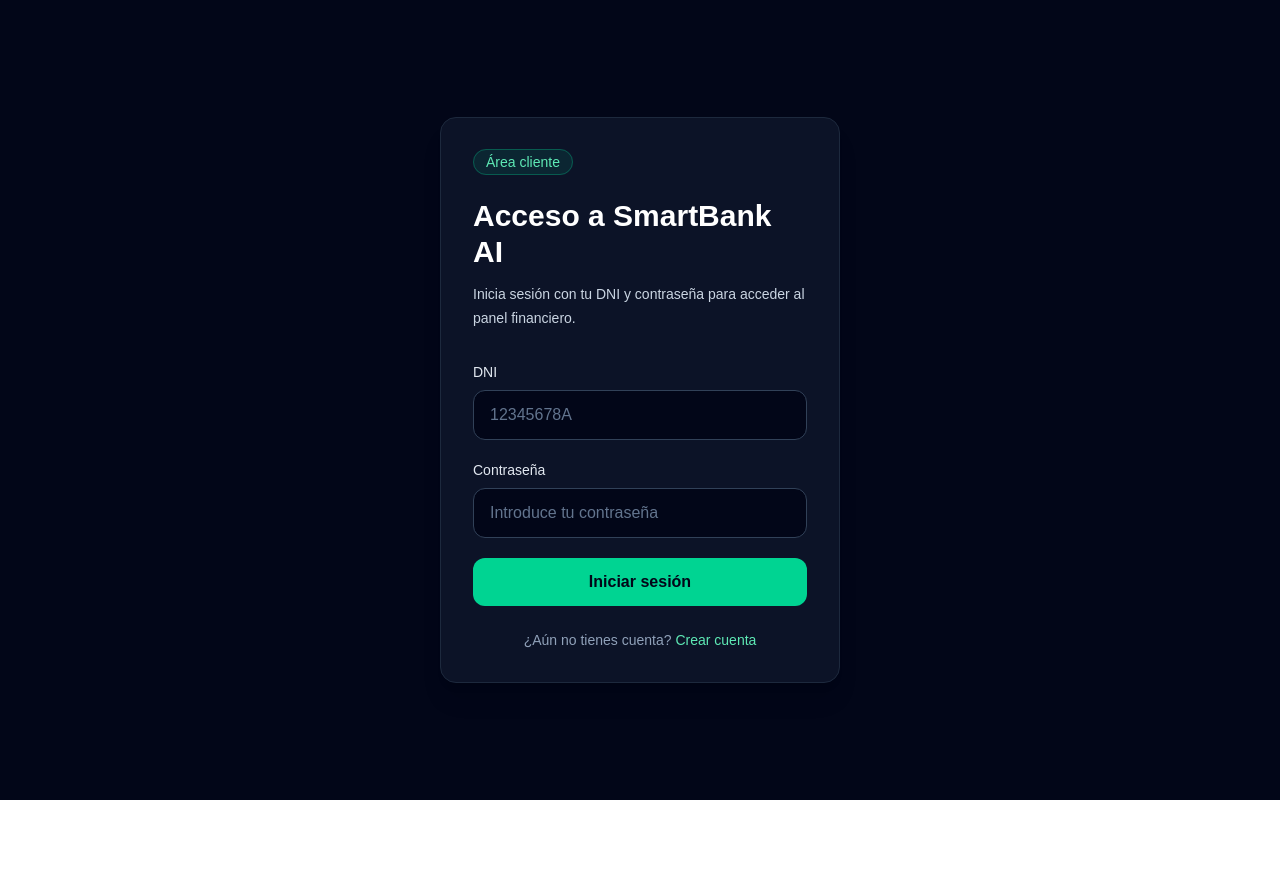
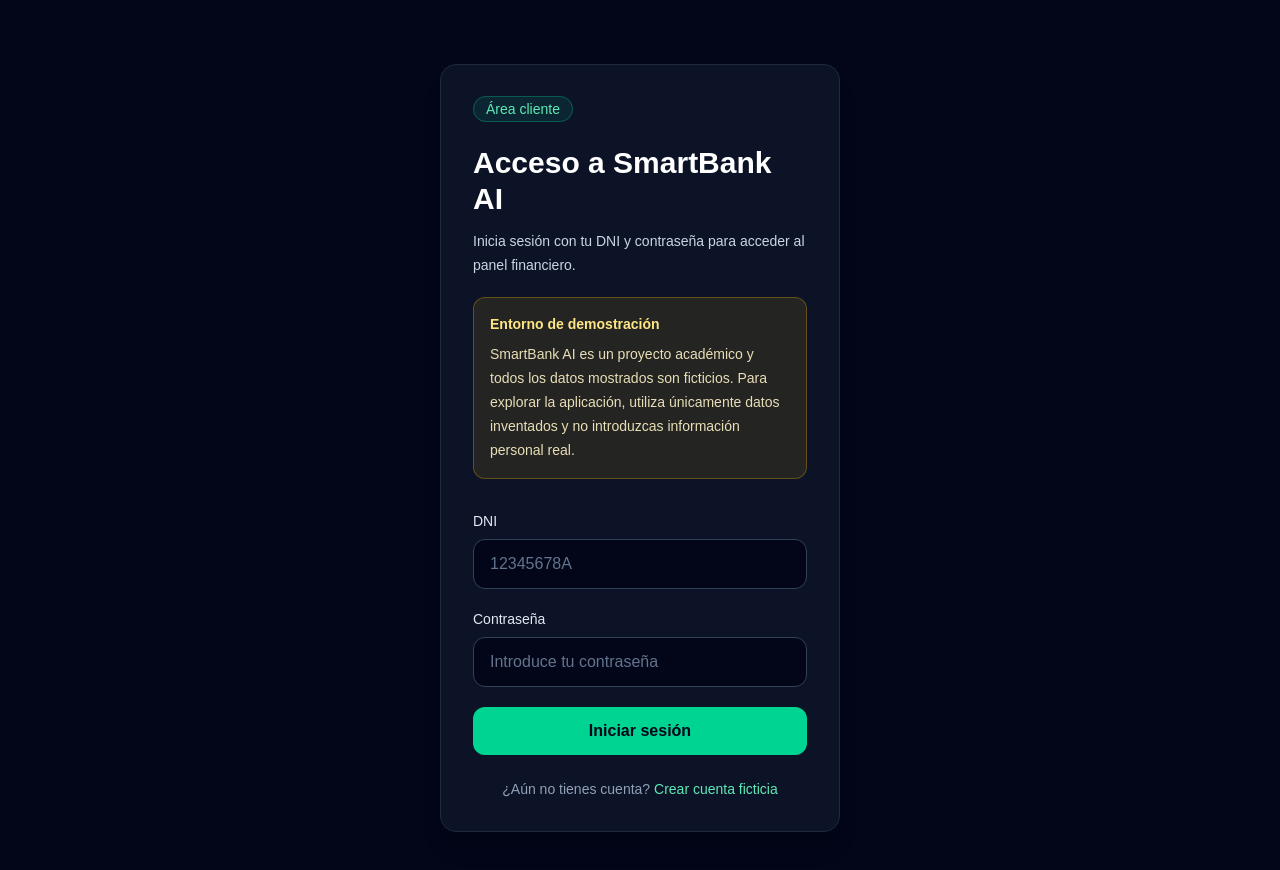
Before and after one commit to GemaRJ/Portafolio-Proyectos-Fullstack, a Next.js app in the folder smartbank-ai/frontend/: page /acceso in a window 1280 px wide. Shown: the top 870 px of the page. Before the commit the page ends 800 px from the top, so only its background shows below. Built offline with nearby package versions, Linux system fonts and the light colour scheme; no server answers.

Commit message:
modificamos acceso

```diff
--- a/smartbank-ai/frontend/src/app/acceso/page.tsx
+++ b/smartbank-ai/frontend/src/app/acceso/page.tsx
@@ -27,7 +27,7 @@ export default function AccesoPage() {
         },
         body: JSON.stringify({
           dni: dni.trim().toUpperCase(),
-          password: password,
+          password,
         }),
       });
 
@@ -51,7 +51,7 @@ export default function AccesoPage() {
       router.push("/panel");
     } catch {
       setError(
-        "No se ha podido conectar con el servidor. Comprueba que Django esté funcionando."
+        "No se ha podido conectar con el servidor. Inténtalo de nuevo en unos segundos."
       );
     } finally {
       setCargando(false);
@@ -61,8 +61,6 @@ export default function AccesoPage() {
   return (
     <main className="min-h-screen bg-slate-950 text-white">
       <section className="mx-auto flex min-h-screen max-w-md flex-col justify-center px-6 py-16">
-
-
         <div className="rounded-2xl border border-slate-800 bg-slate-900/80 p-8 shadow-xl">
           <span className="rounded-full border border-emerald-400/30 bg-emerald-400/10 px-3 py-1 text-sm font-medium text-emerald-300">
             Área cliente
@@ -75,6 +73,18 @@ export default function AccesoPage() {
             financiero.
           </p>
 
+          <div className="mt-5 rounded-xl border border-amber-400/30 bg-amber-400/10 p-4">
+            <p className="text-sm font-semibold text-amber-200">
+              Entorno de demostración
+            </p>
+
+            <p className="mt-2 text-sm leading-6 text-amber-100/90">
+              SmartBank AI es un proyecto académico y todos los datos mostrados
+              son ficticios. Para explorar la aplicación, utiliza únicamente
+              datos inventados y no introduzcas información personal real.
+            </p>
+          </div>
+
           {error && (
             <div className="mt-6 rounded-xl border border-red-400/30 bg-red-400/10 p-4 text-sm text-red-200">
               {error}
@@ -86,11 +96,14 @@ export default function AccesoPage() {
               <label className="mb-2 block text-sm font-medium text-slate-200">
                 DNI
               </label>
+
               <input
                 type="text"
                 value={dni}
                 onChange={(evento) => setDni(evento.target.value)}
                 placeholder="12345678A"
+                maxLength={9}
+                autoComplete="username"
                 className="w-full rounded-xl border border-slate-700 bg-slate-950 px-4 py-3 text-white outline-none transition placeholder:text-slate-500 focus:border-emerald-400"
                 required
               />
@@ -100,11 +113,13 @@ export default function AccesoPage() {
               <label className="mb-2 block text-sm font-medium text-slate-200">
                 Contraseña
               </label>
+
               <input
                 type="password"
                 value={password}
                 onChange={(evento) => setPassword(evento.target.value)}
                 placeholder="Introduce tu contraseña"
+                autoComplete="current-password"
                 className="w-full rounded-xl border border-slate-700 bg-slate-950 px-4 py-3 text-white outline-none transition placeholder:text-slate-500 focus:border-emerald-400"
                 required
               />
@@ -125,7 +140,7 @@ export default function AccesoPage() {
               href="/registro"
               className="font-medium text-emerald-300 hover:text-emerald-200"
             >
-              Crear cuenta
+              Crear cuenta ficticia
             </Link>
           </p>
         </div>
```
Also changed, not shown: 1 other file (tests, documents, lock files or other folders).
